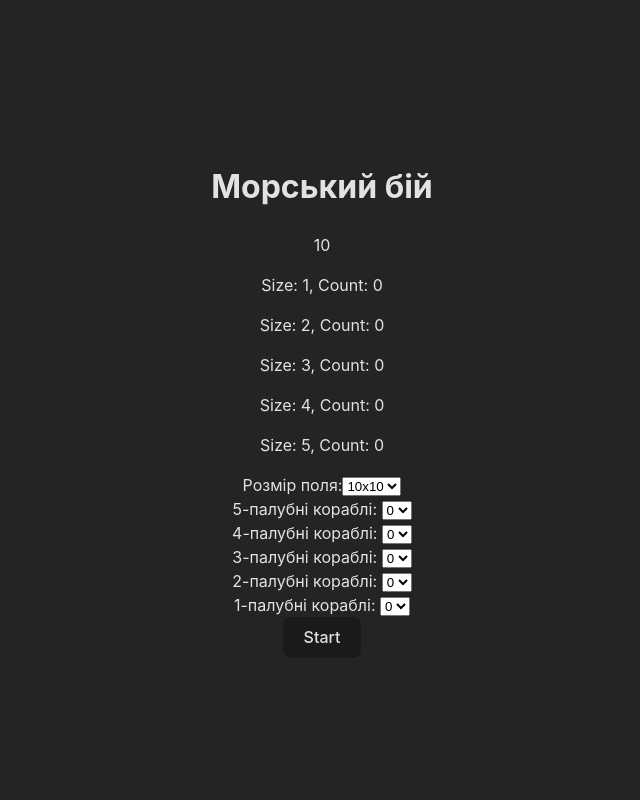
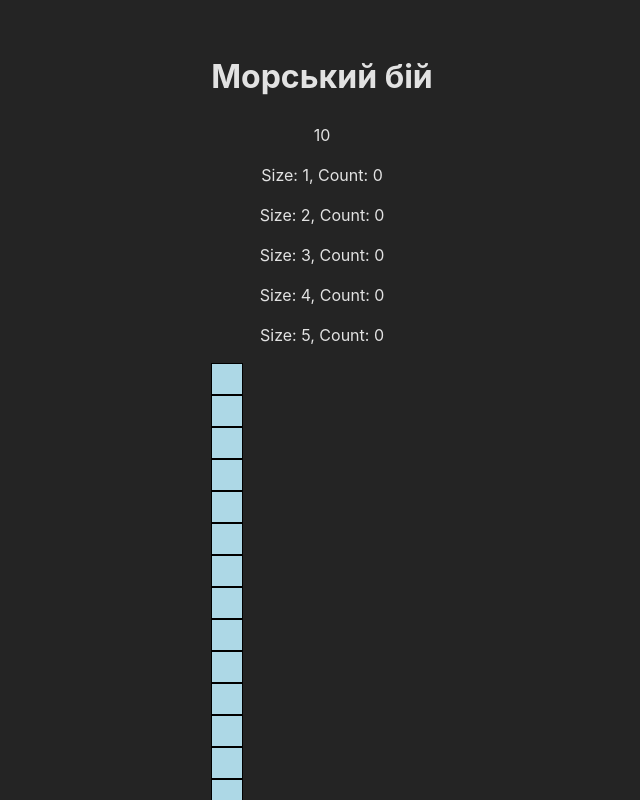
Before and after one commit to shrewman/battleship, a React (Vite) app: page / in a window 1280 px wide. Shown: the top 800 px of the page, without its empty margins (318-958 px from the left). Built offline with nearby package versions, Linux system fonts and the light colour scheme.

Commit message:
Styles for board to display

```diff
--- a/src/App.css
+++ b/src/App.css
@@ -4,3 +4,17 @@
   padding: 2rem;
   text-align: center;
 }
+
+.board-row {
+  display: flex;
+}
+
+.cell {
+  width: 30px;
+  height: 30px;
+  border: 1px solid black;
+}
+
+.cell-free {
+  background-color: #add8e6;
+}
```
